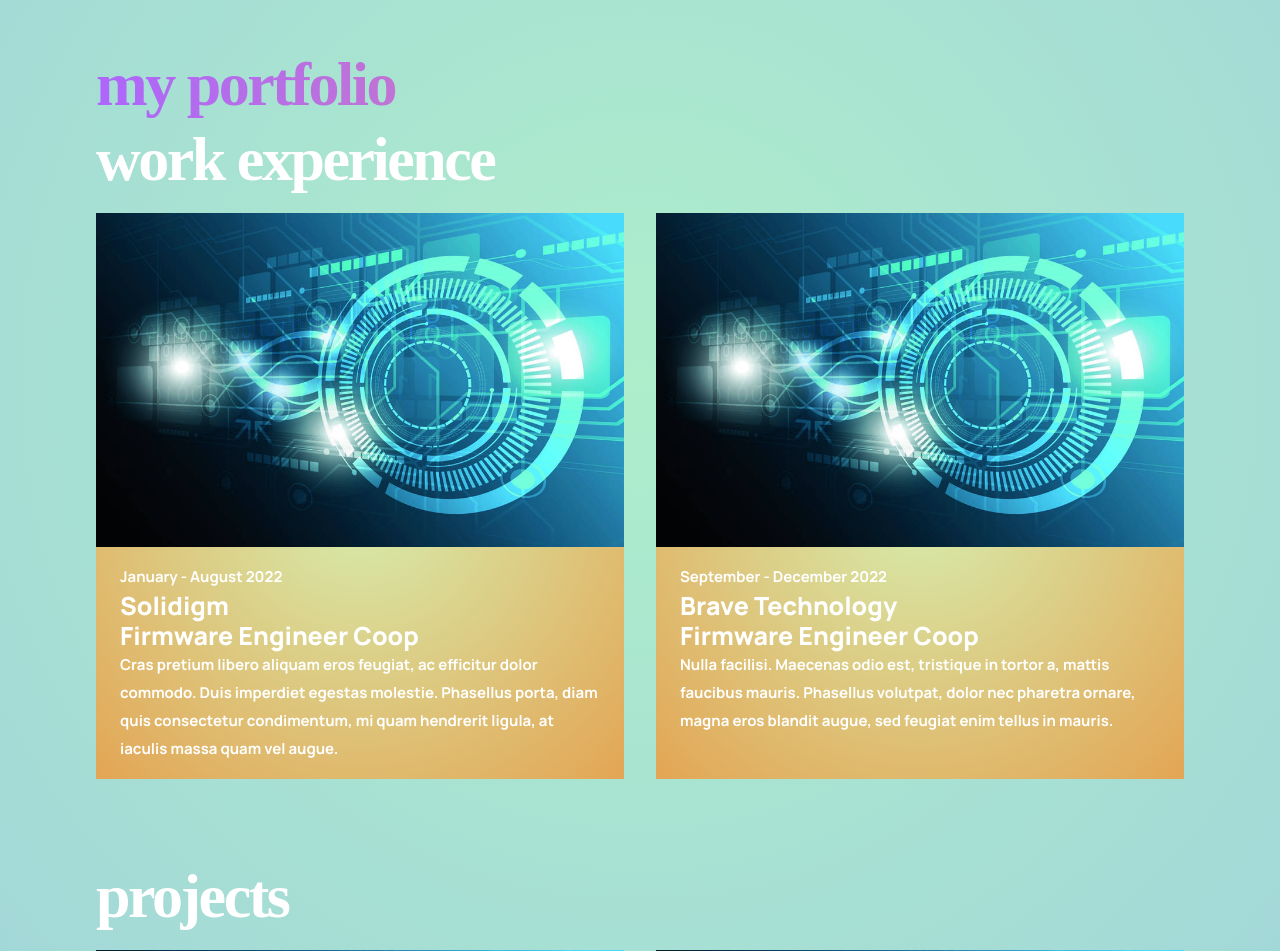
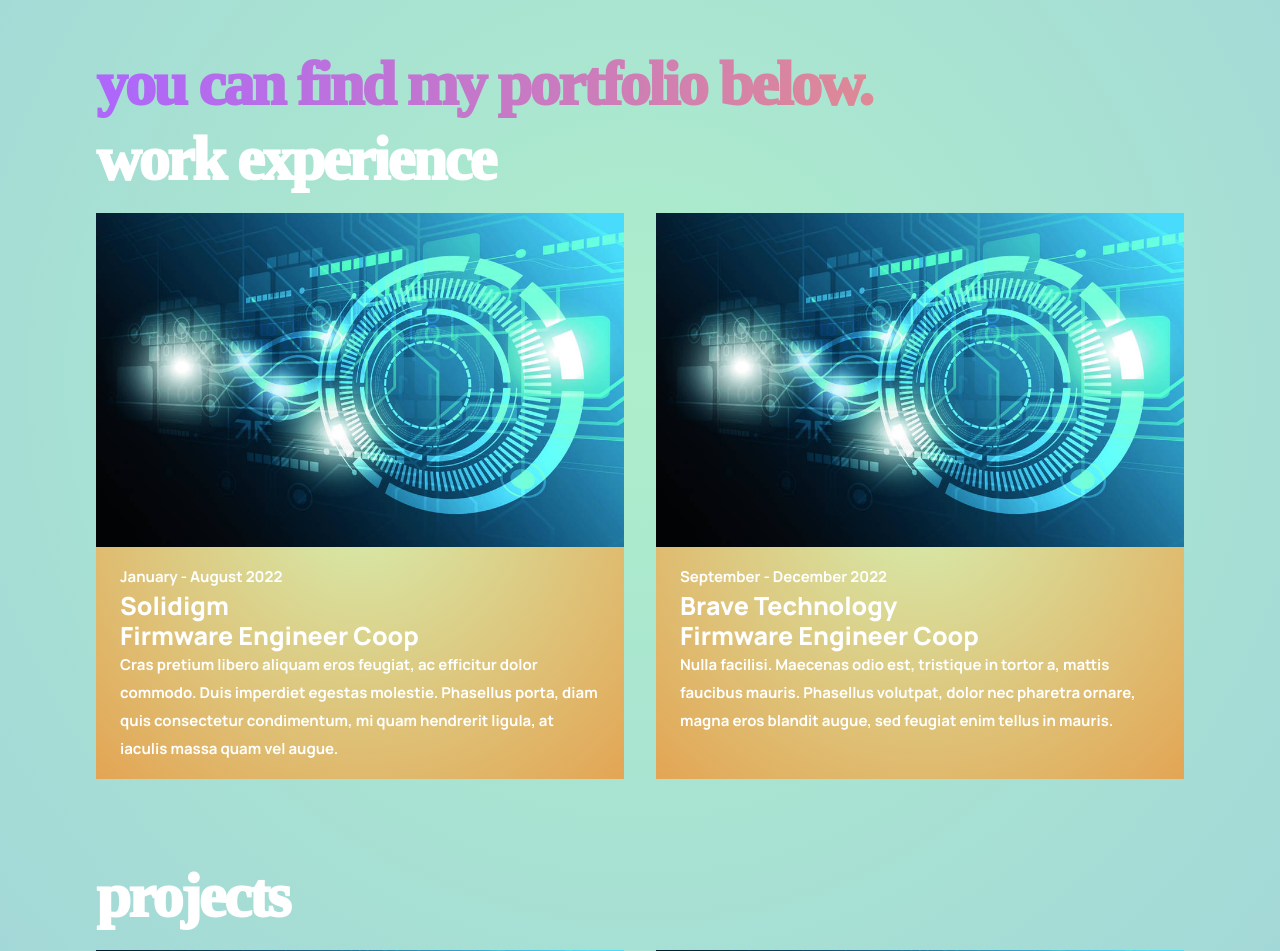
Before and after one commit to kerryz12/kerryz12.github.io, a React (Vite) app: page / in a window 1280 px wide. Shown: the part 1500-2451 px from the top of the page. Built offline with nearby package versions, Linux system fonts and the light colour scheme.

Commit message:
minor changes

```diff
--- a/src/components/portfolio/Portfolio.tsx
+++ b/src/components/portfolio/Portfolio.tsx
@@ -7,7 +7,7 @@
         <div className="portfolio section__padding">
             <div className="portfolio-heading-1" id="portfolio">
                 <h1 className="gradient__text">
-                    my portfolio
+                    you can find my portfolio below.
                 </h1>
                 <h1>
                     work experience
--- a/src/components/portfolio/portfolio.css
+++ b/src/components/portfolio/portfolio.css
@@ -21,7 +21,7 @@
 
 .portfolio-heading-1 h1 {
     font: var(--font-family);
-    font-weight: 800;
+    font-weight: 1000;
     font-size: 62px;
     line-height: 75px;
     letter-spacing: -0.04em;
@@ -30,7 +30,7 @@
 
 .portfolio-heading-2 h1 {
     font: var(--font-family);
-    font-weight: 800;
+    font-weight: 1000;
     font-size: 62px;
     line-height: 75px;
     letter-spacing: -0.04em;
```
